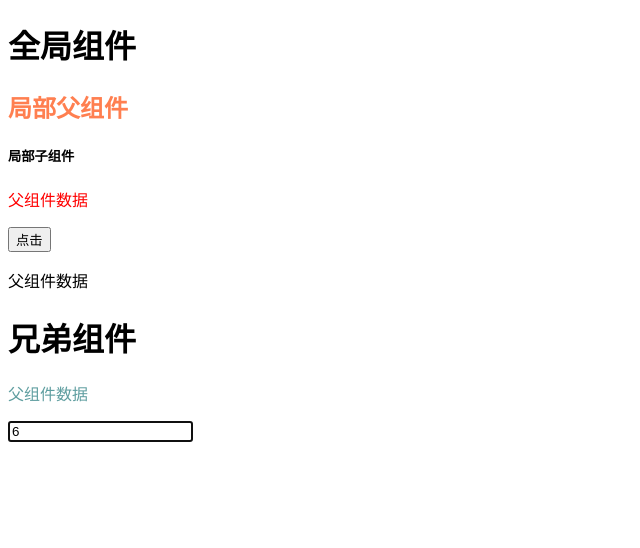
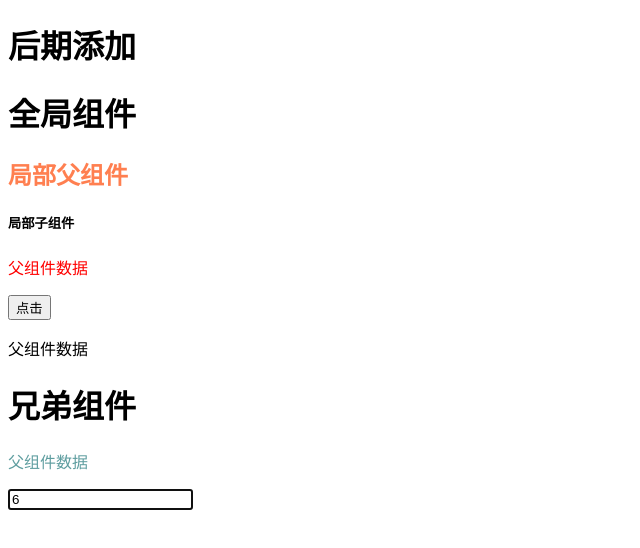
Before and after one commit to xcda516/biubiu, a plain HTML site: page index.html in a window 1280 px wide. Shown: the whole page, without its empty margins (0-640 px from the left). Drawn offline with nearby package versions, Linux system fonts and the light colour scheme.

Commit message:
在家更改提交

```diff
--- a/index.html
+++ b/index.html
@@ -9,7 +9,7 @@
 </head>
 
 <body>
-
+    <h1>后期添加</h1>
     <div id="app">
         <global></global>
         <father></father>
```
